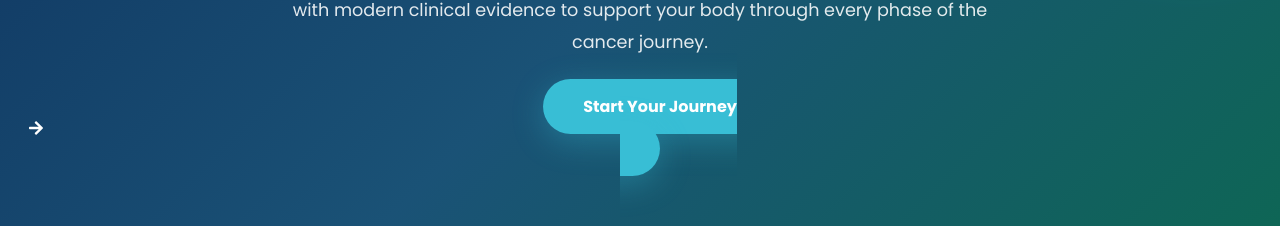
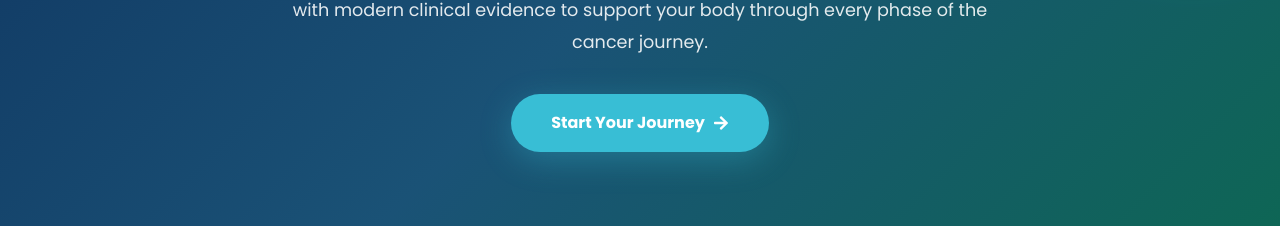
Before and after one commit to jain17akshat/CANCER_HERBALIST, a React (Vite) app: page /treatment-methods in a window 1280 px wide. Shown: the part 305-531 px from the top of the page. Built offline with nearby package versions, Linux system fonts and the light colour scheme; no server answers.

Commit message:
Please provide the code changes or file descriptions so I can generate the commit message for you.

```diff
--- a/src/components/TreatmentProcess.jsx
+++ b/src/components/TreatmentProcess.jsx
@@ -403,8 +403,8 @@ export default function TreatmentProcess() {
             marginTop: '56px',
           }}
         >
-          <a
-            href="/Contact"
+          <Link
+            to="/contact"
             data-aos="fade-up"
             style={{
               display: 'inline-flex',
@@ -427,7 +427,7 @@ export default function TreatmentProcess() {
           >
             Start Your Journey Now
             <FaArrowRight />
-          </a>
+          </Link>
         </div>
       </div>
 
--- a/src/pages/BlogDetail.jsx
+++ b/src/pages/BlogDetail.jsx
@@ -200,7 +200,22 @@ export default function BlogDetail() {
         <div style={{ textAlign: 'center', background: 'linear-gradient(135deg, #f0fdfe, #e0f7fa)', borderRadius: '24px', padding: '40px' }}>
           <h3 style={{ color: '#0f172a', fontFamily: 'Playfair Display, serif', fontSize: '1.5rem', marginBottom: '12px' }}>Ready to Start Your Healing Journey?</h3>
           <p style={{ color: '#64748b', marginBottom: '24px' }}>Book a free consultation with our herbal medicine specialists today.</p>
-          <Link to="/contact" style={{ background: ACCENT, color: '#fff', padding: '14px 36px', borderRadius: '50px', fontWeight: 700, textDecoration: 'none', fontSize: '1rem', boxShadow: `0 8px 24px ${ACCENT}44` }}>
+          <Link
+            to="/contact"
+            style={{
+              display: 'inline-flex',
+              alignItems: 'center',
+              justifyContent: 'center',
+              background: ACCENT,
+              color: '#fff',
+              padding: '14px 36px',
+              borderRadius: '50px',
+              fontWeight: 700,
+              textDecoration: 'none',
+              fontSize: '1rem',
+              boxShadow: `0 8px 24px ${ACCENT}44`,
+            }}
+          >
             Book Free Consultation
           </Link>
         </div>
--- a/src/pages/TreatmentMethods.jsx
+++ b/src/pages/TreatmentMethods.jsx
@@ -108,8 +108,24 @@ export default function TreatmentMethods() {
         <p style={{ maxWidth: '700px', margin: '0 auto 36px', opacity: 0.88, lineHeight: '1.8', fontSize: '1.1rem' }}>
           Our integrative herbal oncology approach combines ancient botanical wisdom with modern clinical evidence to support your body through every phase of the cancer journey.
         </p>
-        <Link to="/contact" style={{ background: ACCENT, color: '#fff', padding: '16px 40px', borderRadius: '50px', fontWeight: 700, textDecoration: 'none', fontSize: '1rem', boxShadow: `0 8px 32px ${ACCENT}55` }}>
-          Start Your Journey <FaArrowRight style={{ marginLeft: '8px' }} />
+        <Link
+          to="/contact"
+          style={{
+            display: 'inline-flex',
+            alignItems: 'center',
+            justifyContent: 'center',
+            gap: '8px',
+            background: ACCENT,
+            color: '#fff',
+            padding: '16px 40px',
+            borderRadius: '50px',
+            fontWeight: 700,
+            textDecoration: 'none',
+            fontSize: '1rem',
+            boxShadow: `0 8px 32px ${ACCENT}55`,
+          }}
+        >
+          Start Your Journey <FaArrowRight />
         </Link>
       </section>
 
@@ -211,10 +227,42 @@ export default function TreatmentMethods() {
             Book a free 30-minute discovery consultation with one of our senior herbal practitioners today.
           </p>
           <div style={{ display: 'flex', gap: '16px', justifyContent: 'center', flexWrap: 'wrap' }}>
-            <Link to="/contact" style={{ background: ACCENT, color: '#fff', padding: '16px 36px', borderRadius: '50px', fontWeight: 700, textDecoration: 'none', fontSize: '1rem', boxShadow: `0 8px 24px ${ACCENT}55` }}>
+            <Link
+              to="/contact"
+              style={{
+                display: 'inline-flex',
+                alignItems: 'center',
+                justifyContent: 'center',
+                gap: '8px',
+                background: ACCENT,
+                color: '#fff',
+                padding: '16px 36px',
+                borderRadius: '50px',
+                fontWeight: 700,
+                textDecoration: 'none',
+                fontSize: '1rem',
+                boxShadow: `0 8px 24px ${ACCENT}55`,
+              }}
+            >
               Book Free Consultation
             </Link>
-            <Link to="/services" style={{ background: 'rgba(255,255,255,0.12)', color: '#fff', padding: '16px 36px', borderRadius: '50px', fontWeight: 600, textDecoration: 'none', fontSize: '1rem', border: '1px solid rgba(255,255,255,0.25)' }}>
+            <Link
+              to="/services"
+              style={{
+                display: 'inline-flex',
+                alignItems: 'center',
+                justifyContent: 'center',
+                gap: '8px',
+                background: 'rgba(255,255,255,0.12)',
+                color: '#fff',
+                padding: '16px 36px',
+                borderRadius: '50px',
+                fontWeight: 600,
+                textDecoration: 'none',
+                fontSize: '1rem',
+                border: '1px solid rgba(255,255,255,0.25)',
+              }}
+            >
               View All Services
             </Link>
           </div>
```
